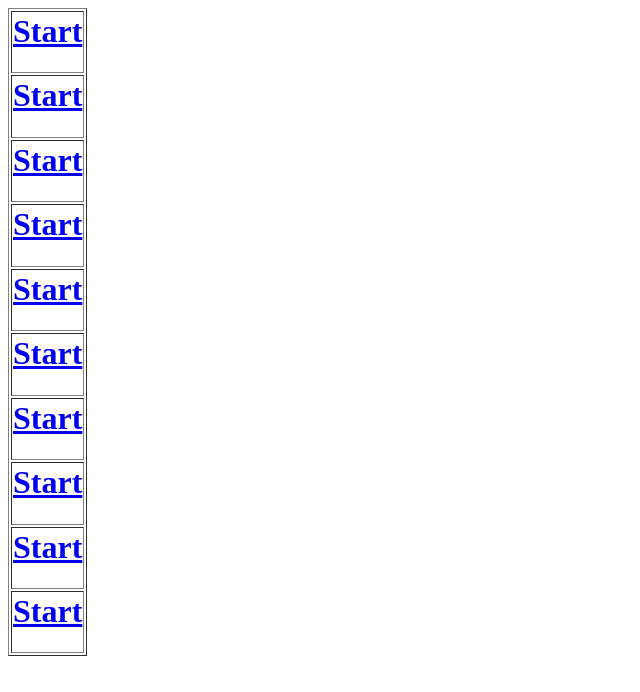
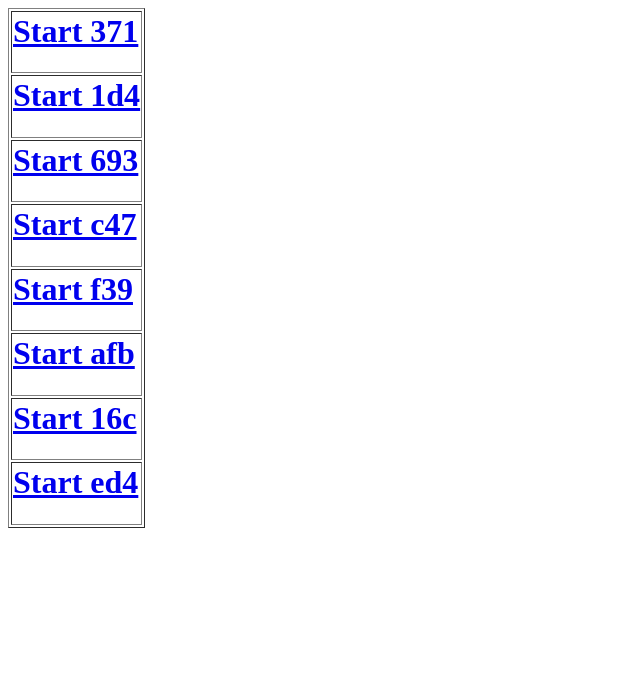
Before and after one commit to mescobedo/basichtml, a plain HTML site: page 2017.html in a window 1280 px wide. Shown: the whole page, without its empty margins (0-640 px from the left). Drawn offline with Linux system fonts and the light colour scheme.

Commit message:
Update links

```diff
--- a/2017.html
+++ b/2017.html
@@ -1,14 +1,12 @@
 <html>
 <table border=1>
-<tr><td><h1><a href="http://rawgit.com/mescobedo/basichtml/master/aad4e1fc-8ecf-4604-b114-bf026a0e3371/default.html">Start</a></h1></td></tr>
-<tr><td><h1><a href="http://rawgit.com/mescobedo/basichtml/master/aad529a1-470a-40c2-9273-afb2e34f31d4/default.html">Start</a></h1></td></tr>
-<tr><td><h1><a href="http://rawgit.com/mescobedo/basichtml/master/aad72963-a953-4e00-99df-90e37f70e693/default.html">Start</a></h1></td></tr>
-<tr><td><h1><a href="http://rawgit.com/mescobedo/basichtml/master/aaeb2d70-cf5b-4e4b-8a47-35bf5e198c47/default.html">Start</a></h1></td></tr>
-<tr><td><h1><a href="http://rawgit.com/mescobedo/basichtml/master/aae867bf-c648-4a56-82dd-289abacd9f39/default.html">Start</a></h1></td></tr>
-<tr><td><h1><a href="http://rawgit.com/mescobedo/basichtml/master/aafb579f-d049-44ed-a17c-fa056b7a3afb/default.html">Start</a></h1></td></tr>
-<tr><td><h1><a href="http://rawgit.com/mescobedo/basichtml/master/aafdd58f-ab65-4ff5-b657-83825d8c216c/default.html">Start</a></h1></td></tr>
-<tr><td><h1><a href="http://rawgit.com/mescobedo/basichtml/master/aaf31593-d8ee-4610-b83a-637ca44f5ed4/default.html">Start</a></h1></td></tr>
-<tr><td><h1><a href="http://rawgit.com/mescobedo/basichtml/master/aaf71a2b-80c8-4b9d-80c9-4002d7a99be3/default.html">Start</a></h1></td></tr>
-<tr><td><h1><a href="http://rawgit.com/mescobedo/basichtml/master/aaf83695-3c8f-44b5-8177-0cfb86a79662/default.html">Start</a></h1></td></tr>
+<tr><td><h1><a href="http://rawgit.com/mescobedo/basichtml/master/aad4e1fc-8ecf-4604-b114-bf026a0e3371/sales.html" target=_blank>Start 371</a></h1></td></tr>
+<tr><td><h1><a href="http://rawgit.com/mescobedo/basichtml/master/aad529a1-470a-40c2-9273-afb2e34f31d4/test.html" target=_blank>Start 1d4</a></h1></td></tr>
+<tr><td><h1><a href="http://rawgit.com/mescobedo/basichtml/master/aad72963-a953-4e00-99df-90e37f70e693/index.html" target=_blank>Start 693</a></h1></td></tr>
+<tr><td><h1><a href="http://rawgit.com/mescobedo/basichtml/master/aaeb2d70-cf5b-4e4b-8a47-35bf5e198c47/Index.html" target=_blank>Start c47</a></h1></td></tr>
+<tr><td><h1><a href="http://rawgit.com/mescobedo/basichtml/master/aae867bf-c648-4a56-82dd-289abacd9f39/index.html" target=_blank>Start f39</a></h1></td></tr>
+<tr><td><h1><a href="http://rawgit.com/mescobedo/basichtml/master/aafb579f-d049-44ed-a17c-fa056b7a3afb/Home.html" target=_blank>Start afb</a></h1></td></tr>
+<tr><td><h1><a href="http://rawgit.com/mescobedo/basichtml/master/aafdd58f-ab65-4ff5-b657-83825d8c216c/default.html" target=_blank>Start 16c</a></h1></td></tr>
+<tr><td><h1><a href="http://rawgit.com/mescobedo/basichtml/master/aaf31593-d8ee-4610-b83a-637ca44f5ed4/Index.html" target=_blank>Start ed4</a></h1></td></tr>
 </table>
 </html>
```
